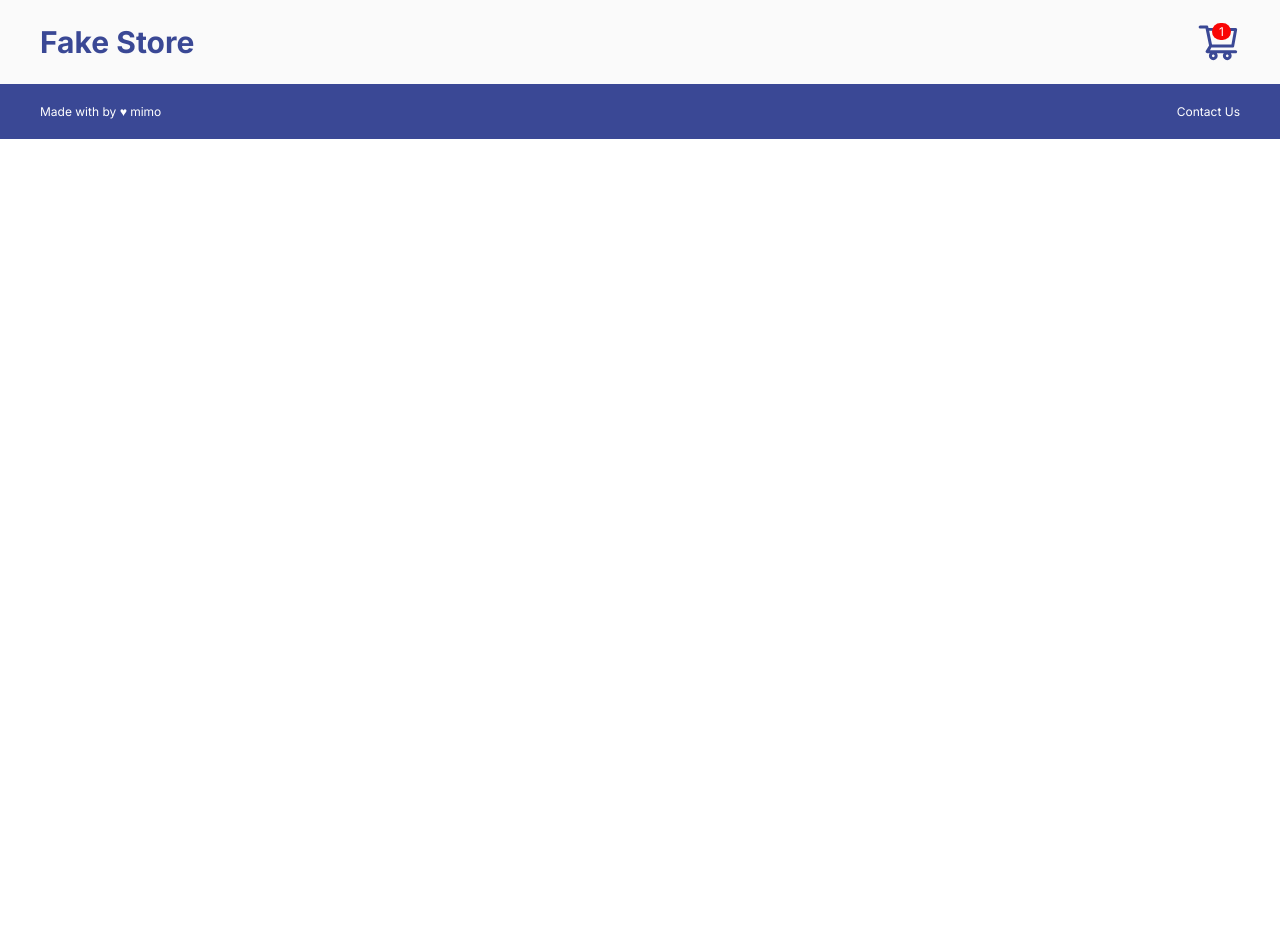
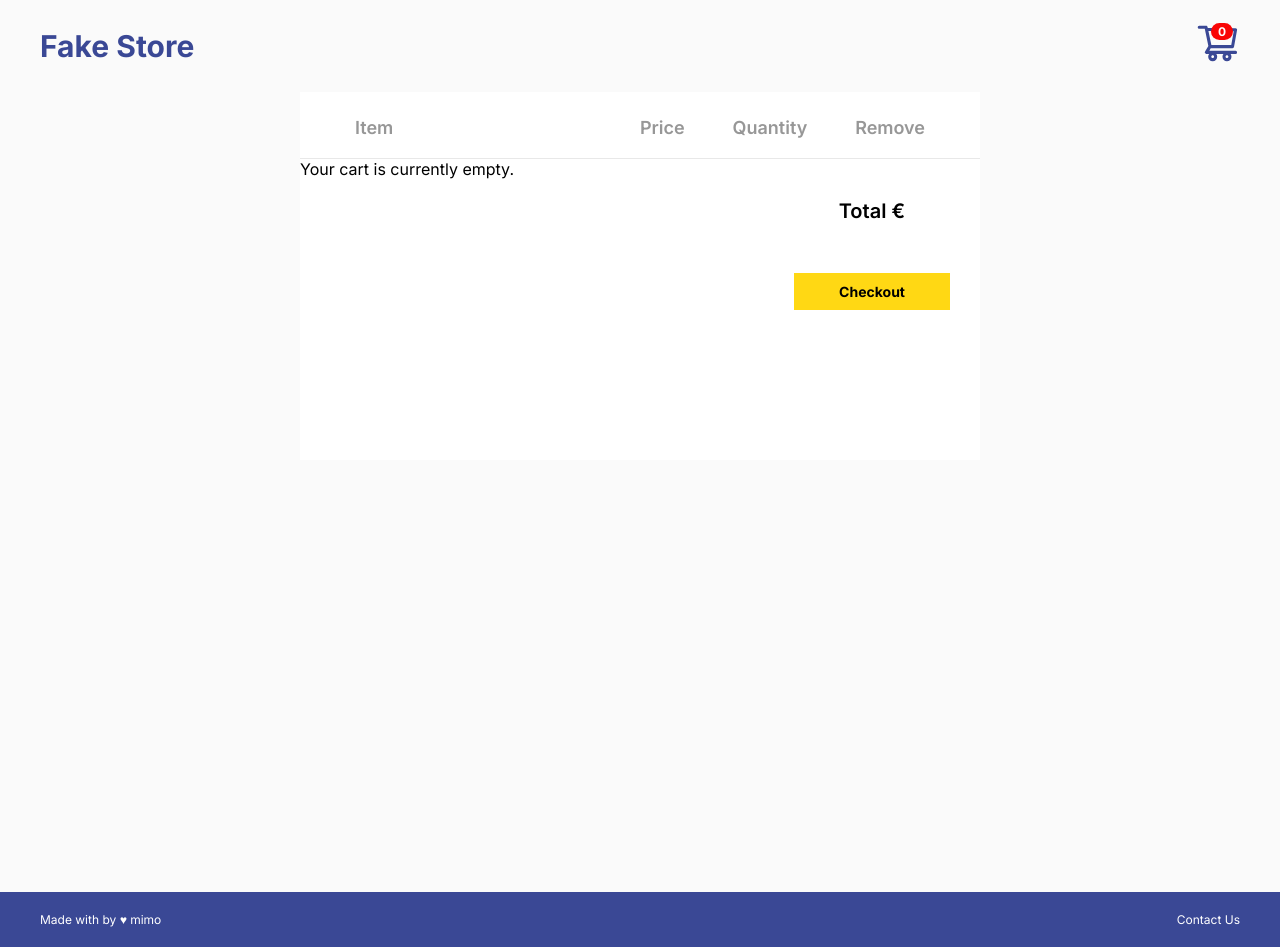
Before and after one commit to kristieaglin/Fake-Store, a React app: page /checkout in a window 1280 px wide. Before the commit the page ends 800 px from the top, so only its background shows below. Built offline with nearby package versions, Linux system fonts and the light colour scheme; the HTML template or start-up script is replaced by a standard one.

Commit message:
cart context, cart icon, checkout page created

```diff
--- a/src/App.jsx
+++ b/src/App.jsx
@@ -5,6 +5,8 @@ import Header from './components/Header/Header';
 import Homepage from './pages/Homepage/Homepage';
 import ContactUs from './pages/ContactUs/ContactUs';
 import ProductDetail from './pages/ProductDetail/ProductDetail';
+import Checkout from './pages/Checkout/Checkout';
+import CartContextProvider from './contexts/CartContext';
 
 
 
@@ -12,13 +14,16 @@ function App() {
 
   return (
     <BrowserRouter>
+      <CartContextProvider>
         <Header />
         <Routes>
         <Route path='/' element={<Homepage />} />
         <Route path='/contactus' element={<ContactUs />} />
+        <Route path='/checkout' element={<Checkout />} />
         <Route path='/details/:productId' element={<ProductDetail />} />
         </Routes>
         <Footer />
+      </CartContextProvider>
     </BrowserRouter>
   )
 }
--- /dev/null
+++ b/src/components/CheckoutItem/CheckoutItem.css
@@ -0,0 +1,51 @@
+.item-container{
+    width: 100%;
+    display: flex;
+    justify-content: space-between;
+    /* align-items: center; */
+    padding: 20px;
+    border-bottom: 1px solid rgba(217, 217, 217, 0.60);
+}
+
+.item-container img{
+    width: 100%;
+    height: 100%;
+    object-fit: contain;
+}
+
+.checkout-img{
+    border-radius: 10px;
+    height: 125px;
+    width: 125px;
+    display: flex;
+    justify-content: center;
+    align-items: center;
+}
+
+.item-description a{
+    text-decoration: none;
+    color: black;
+}
+
+.item-description a:hover{
+    color: #3A4895;
+}
+
+.item-container p{
+    font-weight: 600;
+    font-size: 18px;
+}
+
+.item-info{
+    display: flex;
+    justify-content: space-between;
+    width: 55%;
+    padding-right: 50px;
+    padding-left: 50px;
+    /* border: 2px red solid; */
+}
+
+.trash-icon{
+    font-size: 2.25em;
+    cursor: pointer;
+}
--- /dev/null
+++ b/src/components/CheckoutItem/CheckoutItem.jsx
@@ -0,0 +1,26 @@
+import React, { useContext } from 'react'
+import './CheckoutItem.css'
+import { Link } from 'react-router-dom'
+import { BsTrash } from "react-icons/bs";
+import { CartContext } from '../../contexts/CartContext';
+//BsTrash
+
+function CheckoutItem({product}) {
+  const {cart, removeProduct} = useContext(CartContext)
+
+  return (
+    <div className='item-container'>
+        <div className='checkout-img'>
+            <img src={product?.image} />
+        </div>
+        <p className='item-description'><Link to={`/details/${product?.id}`}>{product?.title.slice(0,20)+'...'}</Link></p>
+        <div className='item-info'>
+            <p>{product?.price?.toFixed()}€</p>
+            <p>1</p>
+            <BsTrash className='trash-icon' onClick={()=>removeProduct(product?.id)} />
+        </div>
+    </div>
+  )
+}
+
+export default CheckoutItem
--- a/src/components/Footer/Footer.jsx
+++ b/src/components/Footer/Footer.jsx
@@ -1,11 +1,12 @@
 import React from 'react'
 import './Footer.css'
+import { Link } from 'react-router-dom'
 
 function Footer() {
   return (
     <div className='footer-container'>
         <p>Made with by &hearts; mimo</p>
-        <a href='/contactus' className='contact-btn' >Contact Us</a>
+        <Link to='/contactus' className='contact-btn' >Contact Us</Link>
     </div>
   )
 }
--- a/src/components/Header/Header.css
+++ b/src/components/Header/Header.css
@@ -25,7 +25,7 @@
 }
 
 .cart-icon{
-    font-size: 2.75em;
+    font-size: 1.5em;
     color: #3A4895;
 }
 
@@ -36,6 +36,6 @@
     padding: 1px 7px;
     border-radius: 15px;
     position: absolute;
-    right: 49px;
+    right: 47px;
     top: 23px;
 }
--- a/src/components/Header/Header.jsx
+++ b/src/components/Header/Header.jsx
@@ -1,15 +1,21 @@
-import React from 'react'
+import React, { useContext } from 'react'
 import './Header.css'
 import { AiOutlineShoppingCart } from "react-icons/ai";
+import { Link } from 'react-router-dom';
+import { CartContext } from '../../contexts/CartContext';
 
 
 function Header() {
+  const {cart} = useContext(CartContext)
+
   return (
     <div className='header-container'>
-        <a href='/'>Fake Store</a>
+        <Link to='/'>Fake Store</Link>
         <div className='cart-container'>
-            <AiOutlineShoppingCart className='cart-icon' />
-            <p>1</p>
+            <Link to='/checkout'>
+              <AiOutlineShoppingCart className='cart-icon' />
+              <p>{cart.length}</p>
+            </Link>
         </div>
     </div>
   )
--- a/src/components/ProductCard/ProductCard.css
+++ b/src/components/ProductCard/ProductCard.css
@@ -55,10 +55,18 @@
     font-weight: 600;
 }
 
-.heart-icon{
+.empty-cart-icon{
     position: relative;
     bottom: 310px;
     left: 150px;
     font-size: 2em;
     color: #E7E7E7;
 }
+
+.heart-icon{
+    position: relative;
+    bottom: 310px;
+    left: 150px;
+    font-size: 2em;
+    color: #3A4895;
+}
--- a/src/components/ProductCard/ProductCard.jsx
+++ b/src/components/ProductCard/ProductCard.jsx
@@ -1,10 +1,27 @@
-import React from 'react'
+import React, { useState, useEffect, useContext } from 'react'
 import './ProductCard.css'
-import { IoHeartCircleSharp } from "react-icons/io5";
+import { Link } from 'react-router-dom';
+import { CartContext } from '../../contexts/CartContext';
+import { IoHeartCircleSharp, IoHeartCircleOutline } from "react-icons/io5";
 //IoHeartCircleSharp
+//IoHeartCircleOutline
+
+function ProductCard({product}) {
+  const {cart, addProduct, removeProduct} = useContext(CartContext)
+
+  //variable to control icon
+  // const addedToCart = false;
+  //need state to control icons
+  const [addedToCart, setAddedToCart] = useState(false)
+
+   useEffect(
+    ()=>{
+      //is this product in the cart
+      setAddedToCart(cart.find(item=> item.id == product.id))
+    }, [cart]
+   )
 
 
-function ProductCard({product}) {
   return (
     <div className='product-card'>
         <div className='img-container'>
@@ -12,12 +29,17 @@ function ProductCard({product}) {
         </div>
         <div className='product-info'>
             <div>
-                <h2><a href={`/details/${product?.id}`}>{product?.title.slice(0,91)}</a></h2>
+                <h2><Link to={`/details/${product?.id}`}>{product?.title.slice(0,91)}</Link></h2>
                 <p className='product-category'>{product?.category.charAt(0).toUpperCase()+product?.category.slice(1)}</p>
             </div>
             <p className='product-price'>{product?.price?.toFixed()}€</p>
         </div>
-        <IoHeartCircleSharp className='heart-icon' />
+        {
+          addedToCart?
+          <IoHeartCircleOutline className='heart-icon' onClick={()=>removeProduct(product?.id)} />
+          :
+          <IoHeartCircleSharp className='empty-cart-icon' onClick={()=>addProduct(product)} />
+        }
     </div>
   )
 }
--- /dev/null
+++ b/src/contexts/CartContext.jsx
@@ -0,0 +1,52 @@
+import { useState, createContext, useEffect } from "react";
+
+//create context using hook
+export const CartContext = createContext()
+
+
+export default function CartContextProvider(props){
+    //create global state here
+    const [cart, setCart] = useState([])
+
+    useEffect(
+        ()=>{
+            //is there a value in local storage
+            const storedCart = localStorage.getItem('cartList')
+            //only use if there was a value
+            if(storedCart){
+                //use this to initialize
+                setCart(JSON.parse(storedCart))
+            }
+        },[]
+    )
+
+    useEffect(
+        ()=>{
+            //save new value to local storage
+            localStorage.setItem('cartList', JSON.stringify(cart))
+        },[cart]
+    )
+
+    const addProduct = (productToAdd) =>{
+        console.log('adding', productToAdd)
+        //add itemToAdd to cart
+        let newCart = [...cart, productToAdd]
+        //replace state
+        setCart(newCart)
+        console.log(newCart)
+    }
+
+    const removeProduct = (productId) =>{
+        console.log('remove', productId)
+        //remove productId and keep others
+        let newCart = cart.filter(item => item.id != productId)
+        //replace state
+        setCart(newCart)
+    }
+
+    return(
+        <CartContext.Provider value={{cart, addProduct, removeProduct}}>
+            {props.children}
+        </CartContext.Provider>
+    )
+}
--- /dev/null
+++ b/src/pages/Checkout/Checkout.css
@@ -0,0 +1,55 @@
+.checkout-container{
+    min-height: 100vh;
+    background-color: #FAFAFA;
+}
+
+.checkout-card{
+    display: flex;
+    flex-direction: column;
+    align-items: center;
+    padding: 25px 0 150px;
+    margin: 0 300px;
+    background-color: white;
+}
+
+.title-container{
+    display: flex;
+    justify-content: space-between;
+    padding: 0 55px 20px;
+    width: 100%;
+    border-bottom: 1px solid rgba(217, 217, 217, 0.60);
+}
+
+.title-container p{
+    color: #979797;
+    font-weight: 600;
+    font-size: 18px;
+}
+
+.item-descriptions{
+    display: flex;
+    justify-content: space-between;
+    width: 50%;
+}
+
+.checkout-item{
+    width: 100%;
+}
+
+.total{
+    width: 100%;
+    text-align: right;
+    font-weight: 600;
+    font-size: 20px;
+    padding: 20px 75px 50px 0;
+}
+
+.checkout-btn{
+    background-color: #FFD814;
+    border: none;
+    padding: 10px 45px;
+    font-size: 14px;
+    font-weight: 700;
+    align-self: flex-end;
+    margin-right: 30px;
+}
--- /dev/null
+++ b/src/pages/Checkout/Checkout.jsx
@@ -0,0 +1,47 @@
+import React, { useContext } from 'react'
+import './Checkout.css'
+import { CartContext } from '../../contexts/CartContext'
+import CheckoutItem from '../../components/CheckoutItem/CheckoutItem';
+
+function Checkout() {
+    const {cart} = useContext(CartContext)
+    console.log(cart)
+    // console.log(cart[0].price)
+
+    const calculatePrice = () =>{
+            for (let i=0; i < cart.length; i++){
+                let cartTotal = cart[i].price++;
+                console.log(cartTotal)
+            }
+    }
+    calculatePrice()
+
+  return (
+    <div className='checkout-container'>
+        <div className='checkout-card'>
+            <div className='title-container'>
+                <p>Item</p>
+                <div className='item-descriptions'>
+                    <p>Price</p>
+                    <p>Quantity</p>
+                    <p>Remove</p>
+                </div>
+            </div>
+            <div className='checkout-item'>
+            {
+                cart.length > 0?
+                cart.map(item=><CheckoutItem key={item.id} product={item} />)
+                :
+                <p>Your cart is currently empty.</p>
+            }
+            </div>
+            <p className='total'>Total €</p>
+            <button className='checkout-btn'>Checkout</button>
+        </div>
+
+
+    </div>
+  )
+}
+
+export default Checkout
```
Lines whose indentation alone changed are shown as unchanged.
